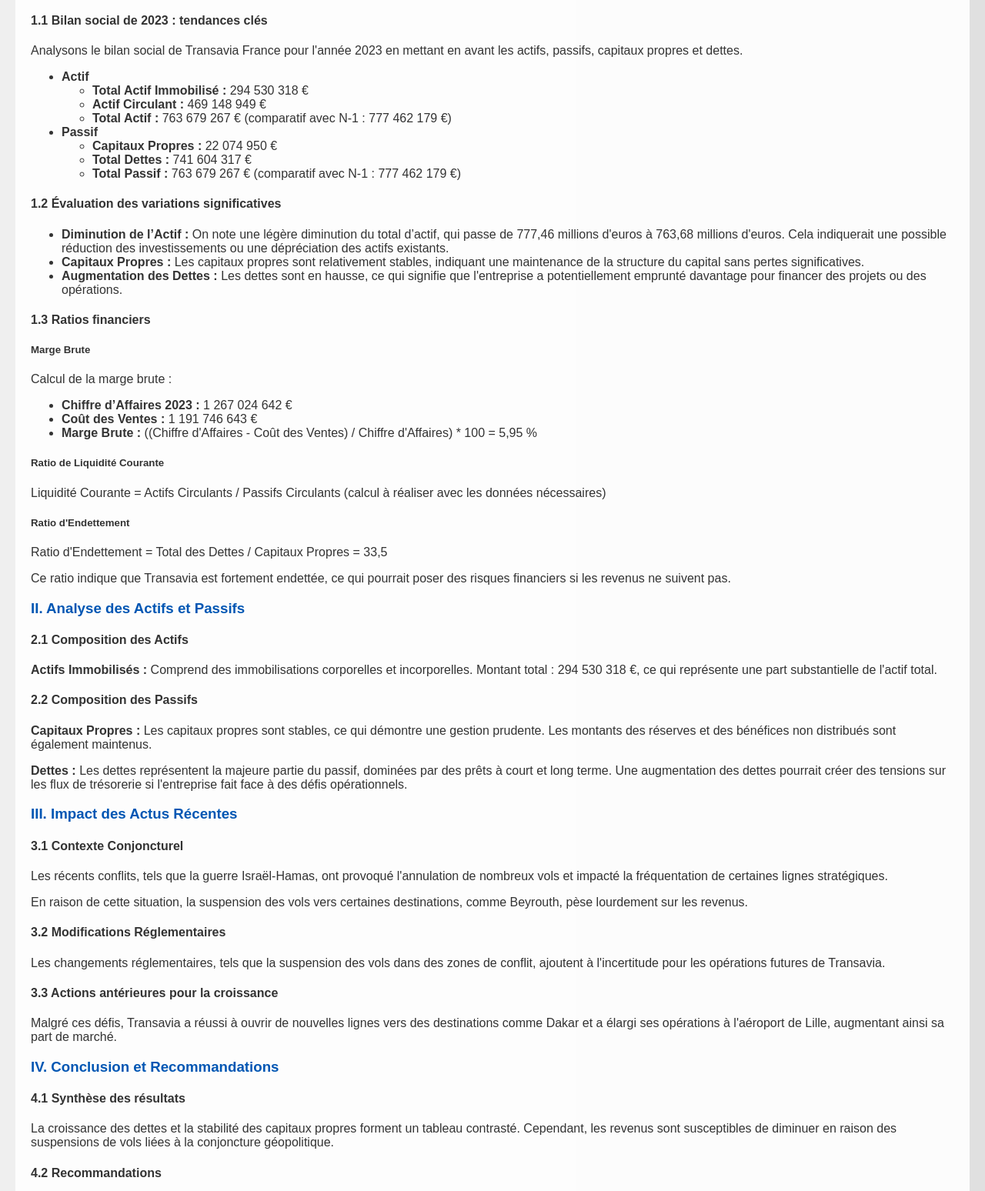
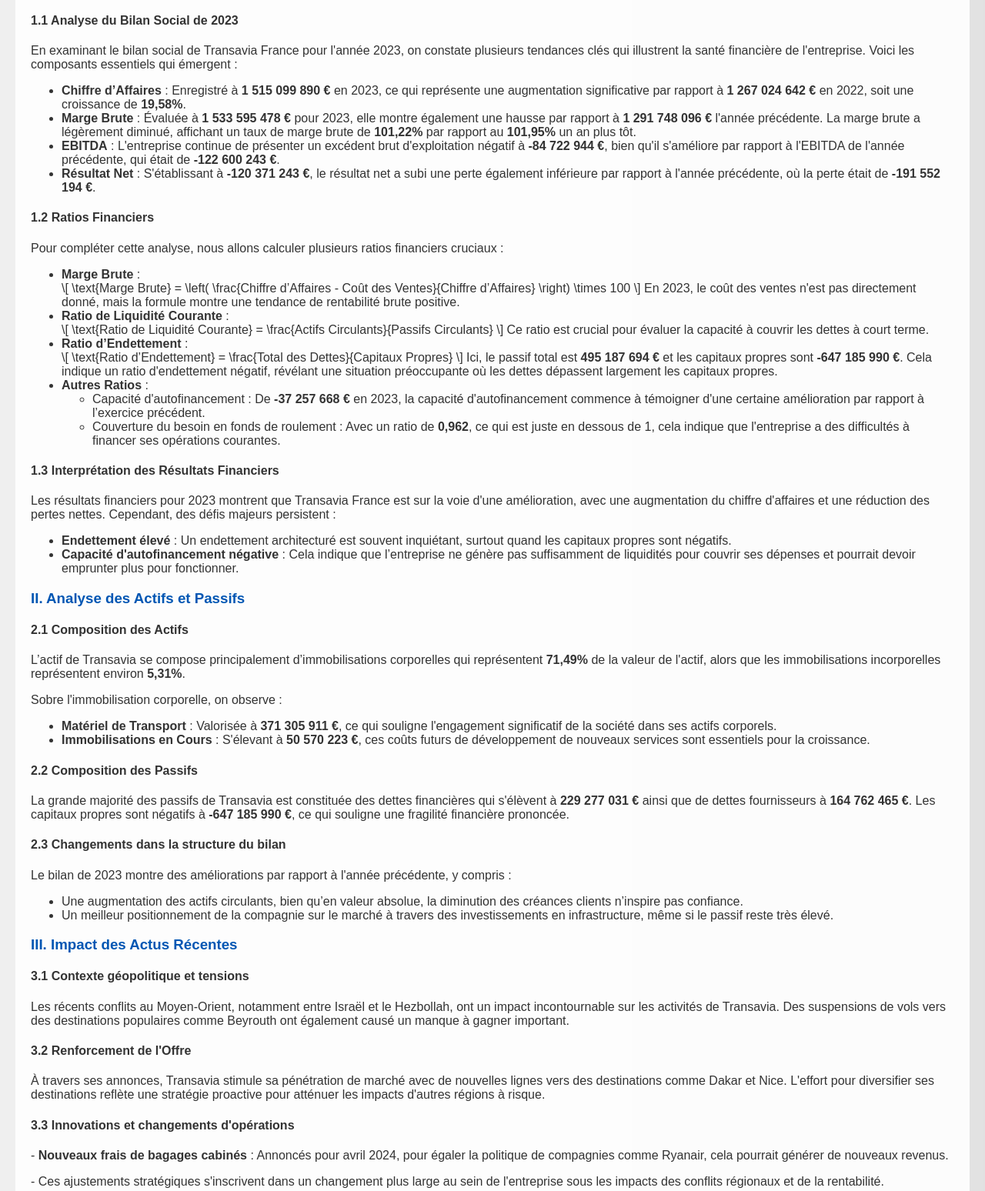
Before and after one commit to monsiaz/analyse-financiere-transavia, a plain HTML site: page index.html in a window 1280 px wide. Shown: the part 1001-2549 px from the top of the page at 77% size. Drawn offline with Linux system fonts and the light colour scheme; files whose address does not match are found by name.

Commit message:
Update index.html

```diff
--- a/index.html
+++ b/index.html
@@ -118,85 +118,99 @@
                     <td>Amélioration</td>
                 </tr>
             </tbody>
-        </table>        <h2>Analyse Detaillée</h2>
+        </table>
 
+        <h2>Analyse Detaillée</h2>
         <h3>I. Analyse Financière</h3>
 
-        <h4>1.1 Bilan social de 2023 : tendances clés</h4>
-        <p>Analysons le bilan social de Transavia France pour l'année 2023 en mettant en avant les actifs, passifs, capitaux propres et dettes.</p>
+        <h4>1.1 Analyse du Bilan Social de 2023</h4>
+        <p>En examinant le bilan social de Transavia France pour l'année 2023, on constate plusieurs tendances clés qui illustrent la santé financière de l'entreprise. Voici les composants essentiels qui émergent :</p>
         <ul>
-            <li><strong>Actif</strong>
-                <ul>
-                    <li><strong>Total Actif Immobilisé :</strong> 294 530 318 €</li>
-                    <li><strong>Actif Circulant :</strong> 469 148 949 €</li>
-                    <li><strong>Total Actif :</strong> 763 679 267 € (comparatif avec N-1 : 777 462 179 €)</li>
-                </ul>
+            <li><strong>Chiffre d’Affaires</strong> : Enregistré à <strong>1 515 099 890 €</strong> en 2023, ce qui représente une augmentation significative par rapport à <strong>1 267 024 642 €</strong> en 2022, soit une croissance de <strong>19,58%</strong>.</li>
+            <li><strong>Marge Brute</strong> : Évaluée à <strong>1 533 595 478 €</strong> pour 2023, elle montre également une hausse par rapport à <strong>1 291 748 096 €</strong> l'année précédente. La marge brute a légèrement diminué, affichant un taux de marge brute de <strong>101,22%</strong> par rapport au <strong>101,95%</strong> un an plus tôt.</li>
+            <li><strong>EBITDA</strong> : L'entreprise continue de présenter un excédent brut d'exploitation négatif à <strong>-84 722 944 €</strong>, bien qu'il s'améliore par rapport à l'EBITDA de l'année précédente, qui était de <strong>-122 600 243 €</strong>.</li>
+            <li><strong>Résultat Net</strong> : S'établissant à <strong>-120 371 243 €</strong>, le résultat net a subi une perte également inférieure par rapport à l'année précédente, où la perte était de <strong>-191 552 194 €</strong>.</li>
+        </ul>
+
+        <h4>1.2 Ratios Financiers</h4>
+        <p>Pour compléter cette analyse, nous allons calculer plusieurs ratios financiers cruciaux :</p>
+        <ul>
+            <li><strong>Marge Brute</strong> : <br>
+                \[
+                \text{Marge Brute} = \left( \frac{Chiffre d’Affaires - Coût des Ventes}{Chiffre d’Affaires} \right) \times 100
+                \]
+                En 2023, le coût des ventes n'est pas directement donné, mais la formule montre une tendance de rentabilité brute positive.
             </li>
-            <li><strong>Passif</strong>
-                <ul>
-                    <li><strong>Capitaux Propres :</strong> 22 074 950 €</li>
-                    <li><strong>Total Dettes :</strong> 741 604 317 €</li>
-                    <li><strong>Total Passif :</strong> 763 679 267 € (comparatif avec N-1 : 777 462 179 €)</li>
+            <li><strong>Ratio de Liquidité Courante</strong> : <br>
+                \[
+                \text{Ratio de Liquidité Courante} = \frac{Actifs Circulants}{Passifs Circulants}
+                \]
+                Ce ratio est crucial pour évaluer la capacité à couvrir les dettes à court terme.
+            </li>
+            <li><strong>Ratio d’Endettement</strong> : <br>
+                \[
+                \text{Ratio d’Endettement} = \frac{Total des Dettes}{Capitaux Propres}
+                \]
+                Ici, le passif total est <strong>495 187 694 €</strong> et les capitaux propres sont <strong>-647 185 990 €</strong>. Cela indique un ratio d'endettement négatif, révélant une situation préoccupante où les dettes dépassent largement les capitaux propres.
+            </li>
+            <li><strong>Autres Ratios</strong> :
+                <ul>                    <li>Capacité d'autofinancement : De <strong>-37 257 668 €</strong> en 2023, la capacité d'autofinancement commence à témoigner d'une certaine amélioration par rapport à l’exercice précédent.</li>
+                    <li>Couverture du besoin en fonds de roulement : Avec un ratio de <strong>0,962</strong>, ce qui est juste en dessous de 1, cela indique que l'entreprise a des difficultés à financer ses opérations courantes.</li>
                 </ul>
             </li>
         </ul>
 
-        <h4>1.2 Évaluation des variations significatives</h4>
+        <h4>1.3 Interprétation des Résultats Financiers</h4>
+        <p>Les résultats financiers pour 2023 montrent que Transavia France est sur la voie d'une amélioration, avec une augmentation du chiffre d'affaires et une réduction des pertes nettes. Cependant, des défis majeurs persistent :</p>
         <ul>
-            <li><strong>Diminution de l’Actif :</strong> On note une légère diminution du total d’actif, qui passe de 777,46 millions d'euros à 763,68 millions d'euros. Cela indiquerait une possible réduction des investissements ou une dépréciation des actifs existants.</li>
-            <li><strong>Capitaux Propres :</strong> Les capitaux propres sont relativement stables, indiquant une maintenance de la structure du capital sans pertes significatives.</li>
-            <li><strong>Augmentation des Dettes :</strong> Les dettes sont en hausse, ce qui signifie que l'entreprise a potentiellement emprunté davantage pour financer des projets ou des opérations.</li>
+            <li><strong>Endettement élevé</strong> : Un endettement architecturé est souvent inquiétant, surtout quand les capitaux propres sont négatifs.</li>
+            <li><strong>Capacité d'autofinancement négative</strong> : Cela indique que l’entreprise ne génère pas suffisamment de liquidités pour couvrir ses dépenses et pourrait devoir emprunter plus pour fonctionner.</li>
         </ul>
-
-        <h4>1.3 Ratios financiers</h4>
-        <h5>Marge Brute</h5>
-        <p>Calcul de la marge brute :</p>
-        <ul>
-            <li><strong>Chiffre d’Affaires 2023 :</strong> 1 267 024 642 €</li>
-            <li><strong>Coût des Ventes :</strong> 1 191 746 643 €</li>
-            <li><strong>Marge Brute :</strong> ((Chiffre d'Affaires - Coût des Ventes) / Chiffre d'Affaires) * 100 = 5,95 %</li>
-        </ul>
-
-        <h5>Ratio de Liquidité Courante</h5>
-        <p>Liquidité Courante = Actifs Circulants / Passifs Circulants (calcul à réaliser avec les données nécessaires)</p>
-
-        <h5>Ratio d'Endettement</h5>
-        <p>Ratio d'Endettement = Total des Dettes / Capitaux Propres = 33,5</p>
-        <p>Ce ratio indique que Transavia est fortement endettée, ce qui pourrait poser des risques financiers si les revenus ne suivent pas.</p>
-
         <h3>II. Analyse des Actifs et Passifs</h3>
 
         <h4>2.1 Composition des Actifs</h4>
-        <p><strong>Actifs Immobilisés :</strong> Comprend des immobilisations corporelles et incorporelles. Montant total : 294 530 318 €, ce qui représente une part substantielle de l'actif total.</p>
-
+        <p>L’actif de Transavia se compose principalement d’immobilisations corporelles qui représentent <strong>71,49%</strong> de la valeur de l'actif, alors que les immobilisations incorporelles représentent environ <strong>5,31%</strong>.</p>
+        <p>Sobre l'immobilisation corporelle, on observe :</p>
+        <ul>
+            <li><strong>Matériel de Transport</strong> : Valorisée à <strong>371 305 911 €</strong>, ce qui souligne l'engagement significatif de la société dans ses actifs corporels.</li>
+            <li><strong>Immobilisations en Cours</strong> : S'élevant à <strong>50 570 223 €</strong>, ces coûts futurs de développement de nouveaux services sont essentiels pour la croissance.</li>
+        </ul>
         <h4>2.2 Composition des Passifs</h4>
-        <p><strong>Capitaux Propres :</strong> Les capitaux propres sont stables, ce qui démontre une gestion prudente. Les montants des réserves et des bénéfices non distribués sont également maintenus.</p>
-        <p><strong>Dettes :</strong> Les dettes représentent la majeure partie du passif, dominées par des prêts à court et long terme. Une augmentation des dettes pourrait créer des tensions sur les flux de trésorerie si l'entreprise fait face à des défis opérationnels.</p>
+        <p>La grande majorité des passifs de Transavia est constituée des dettes financières qui s'élèvent à <strong>229 277 031 €</strong> ainsi que de dettes fournisseurs à <strong>164 762 465 €</strong>. Les capitaux propres sont négatifs à <strong>-647 185 990 €</strong>, ce qui souligne une fragilité financière prononcée.</p>
+        <h4>2.3 Changements dans la structure du bilan</h4>
+        <p>Le bilan de 2023 montre des améliorations par rapport à l'année précédente, y compris :</p>
+        <ul>
+            <li>Une augmentation des actifs circulants, bien qu’en valeur absolue, la diminution des créances clients n’inspire pas confiance.</li>
+            <li>Un meilleur positionnement de la compagnie sur le marché à travers des investissements en infrastructure, même si le passif reste très élevé.</li>
+        </ul>
 
         <h3>III. Impact des Actus Récentes</h3>
 
-        <h4>3.1 Contexte Conjoncturel</h4>
-        <p>Les récents conflits, tels que la guerre Israël-Hamas, ont provoqué l'annulation de nombreux vols et impacté la fréquentation de certaines lignes stratégiques.</p>
-        <p>En raison de cette situation, la suspension des vols vers certaines destinations, comme Beyrouth, pèse lourdement sur les revenus.</p>
+        <h4>3.1 Contexte géopolitique et tensions</h4>
+        <p>Les récents conflits au Moyen-Orient, notamment entre Israël et le Hezbollah, ont un impact incontournable sur les activités de Transavia. Des suspensions de vols vers des destinations populaires comme Beyrouth ont également causé un manque à gagner important.</p>
 
-        <h4>3.2 Modifications Réglementaires</h4>
-        <p>Les changements réglementaires, tels que la suspension des vols dans des zones de conflit, ajoutent à l'incertitude pour les opérations futures de Transavia.</p>
+        <h4>3.2 Renforcement de l'Offre</h4>
+        <p>À travers ses annonces, Transavia stimule sa pénétration de marché avec de nouvelles lignes vers des destinations comme Dakar et Nice. L'effort pour diversifier ses destinations reflète une stratégie proactive pour atténuer les impacts d'autres régions à risque.</p>
 
-        <h4>3.3 Actions antérieures pour la croissance</h4>
-        <p>Malgré ces défis, Transavia a réussi à ouvrir de nouvelles lignes vers des destinations comme Dakar et a élargi ses opérations à l'aéroport de Lille, augmentant ainsi sa part de marché.</p>
+        <h4>3.3 Innovations et changements d'opérations</h4>
+        <p>- <strong>Nouveaux frais de bagages cabinés</strong> : Annoncés pour avril 2024, pour égaler la politique de compagnies comme Ryanair, cela pourrait générer de nouveaux revenus.</p>
+        <p>- Ces ajustements stratégiques s'inscrivent dans un changement plus large au sein de l'entreprise sous les impacts des conflits régionaux et de la rentabilité.</p>
 
         <h3>IV. Conclusion et Recommandations</h3>
 
-        <h4>4.1 Synthèse des résultats</h4>
-        <p>La croissance des dettes et la stabilité des capitaux propres forment un tableau contrasté. Cependant, les revenus sont susceptibles de diminuer en raison des suspensions de vols liées à la conjoncture géopolitique.</p>
+        <h4>4.1 Synthèse</h4>
+        <p>En conclusion, l’analyse du bilan social de Transavia France révèle plusieurs forces, telles que des augmentations de chiffre d'affaires, mais également des défis persistants liés à un niveau élevé de dette et une faible capacité de liquidité. Les enjeux géopolitiques et les rouages internes de l'entreprise nécessitent des ajustements stratégiques.</p>
 
         <h4>4.2 Recommandations</h4>
         <ul>
-            <li><strong>Améliorer la Liquidité :</strong> La gestion des créances clients doit être renforcée pour améliorer la liquidité à court terme.</li>
-            <li><strong>Planification Stratégique :</strong> Il est crucial d'évaluer l'impact des décisions réglementaires sur les opérations à long terme.</li>
-            <li><strong>Diversification des Offres :</strong> Explorer de nouveaux marchés moins risqués et des destinations rentables pour compenser les pertes sur d'autres marchés.</li>
-            <li><strong>Contrôle des Coûts :</strong> Continuer à surveiller les coûts d'exploitation pour maintenir la rentabilité.</li>
+            <li><strong>Améliorer la gestion des coûts</strong> : Réévaluer les coûts opérationnels afin de réduire le niveau d’endettement.</li>
+            <li><strong>Optimiser la liquidité</strong> : Travailler à assurer une meilleure trésorerie pour garantir une couverture en cas de besoins imprévus.</li>
+            <li><strong>Diversification</strong> : Renforcer les liaisons vers des marchés moins exposés à des crises géopolitiques et exploiter des destinations rentables.</li>
+            <li><strong>Innovation des services</strong> : Poursuivre le développement d'innovations, y compris en matière de services additionnels qui peuvent générer des revenus supplémentaires.</li>
         </ul>
+
+        <p>L'état actuel de Transavia France nécessitera une attention significative pour naviguer à travers les complexités du marché de l'aviation, tout en cherchant à établir une base solide pour une croissance durable dans les années à venir.</p>
+
     </main>
 
     <footer>
```
